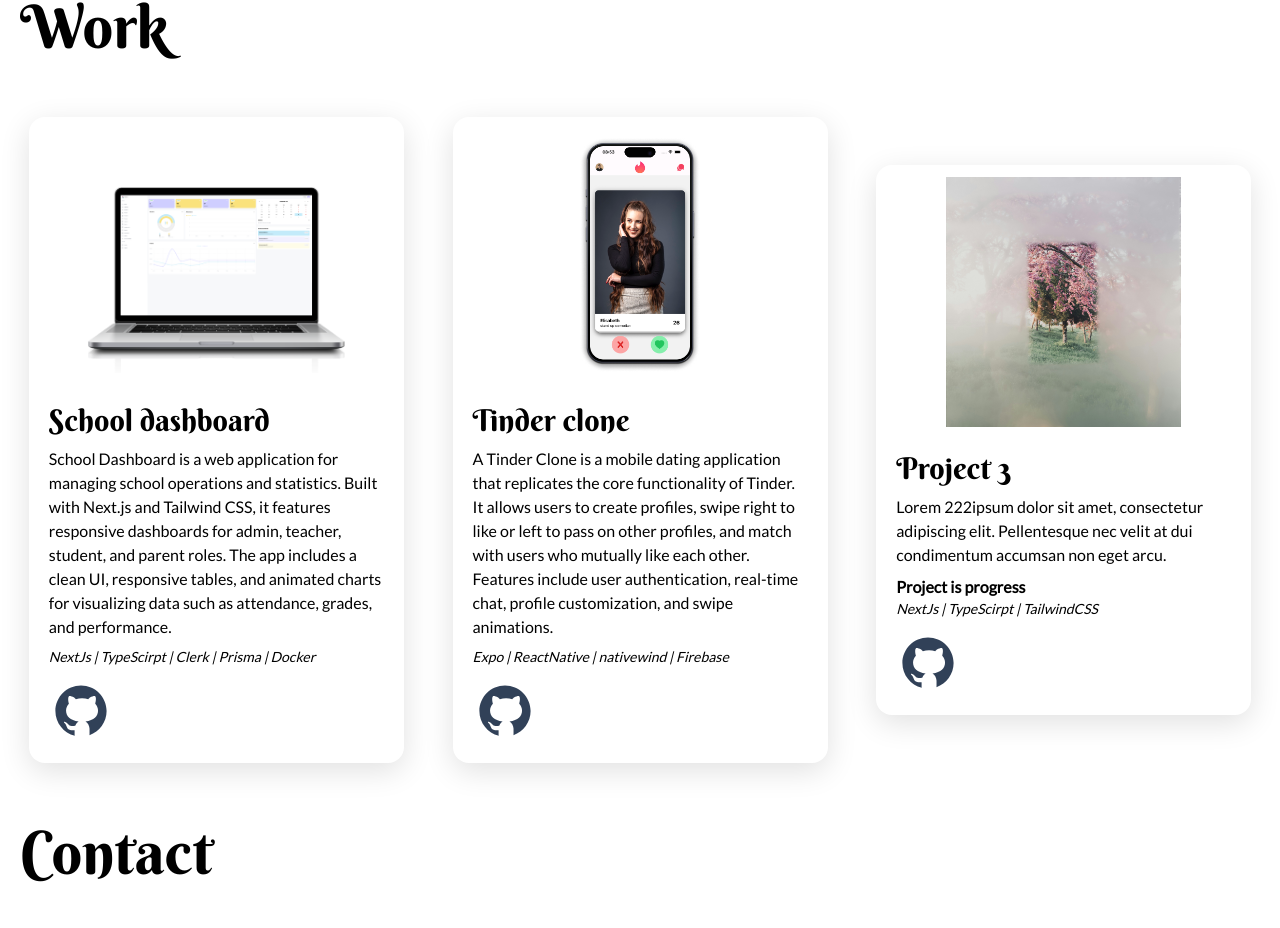
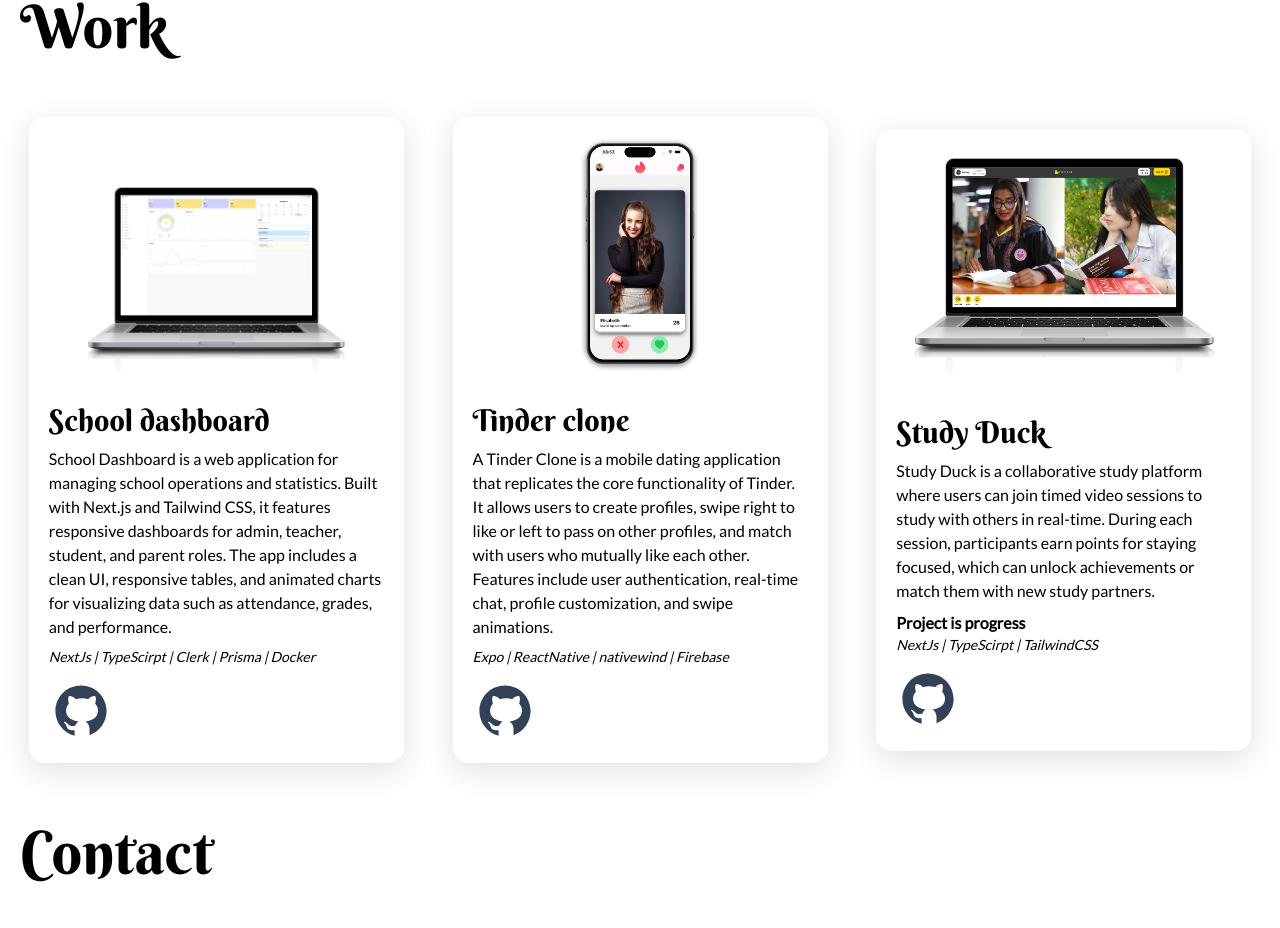
Before and after one commit to brovnie/portfolio-website-2025, a Next.js app: page / in a window 1280 px wide. Shown: the part 2205-3133 px from the top of the page. Built offline with nearby package versions, Linux system fonts and the light colour scheme.

Commit message:
Added last project

```diff
--- a/src/components/about/AboutMe.tsx
+++ b/src/components/about/AboutMe.tsx
@@ -4,7 +4,6 @@
 import { Timeline } from "./Timeline";
 import Skills from "./Skills";
 import Image from "next/image";
-import { Bubble } from "../hero/Bubble";
 
 export const AboutMe = () => {
   return (
--- a/src/data/projects.ts
+++ b/src/data/projects.ts
@@ -21,12 +21,12 @@
   },
   {
     inProgress: true,
-    title: "Project 3",
+    title: "Study Duck",
     description:
-      "Lorem 222ipsum dolor sit amet, consectetur adipiscing elit. Pellentesque nec velit at dui condimentum accumsan non eget arcu.",
+      "Study Duck is a collaborative study platform where users can join timed video sessions to study with others in real-time. During each session, participants earn points for staying focused, which can unlock achievements or match them with new study partners.",
     technologies: ["NextJs", "TypeScirpt", "TailwindCSS"],
-    image: "dummy-project-image.jpg",
-    github: "",
+    image: "study-duck.png",
+    github: "https://github.com/brovnie/study-duck",
     www: "",
   },
 ];
```
Also changed, not shown: public/projects/study-duck.png (added).
